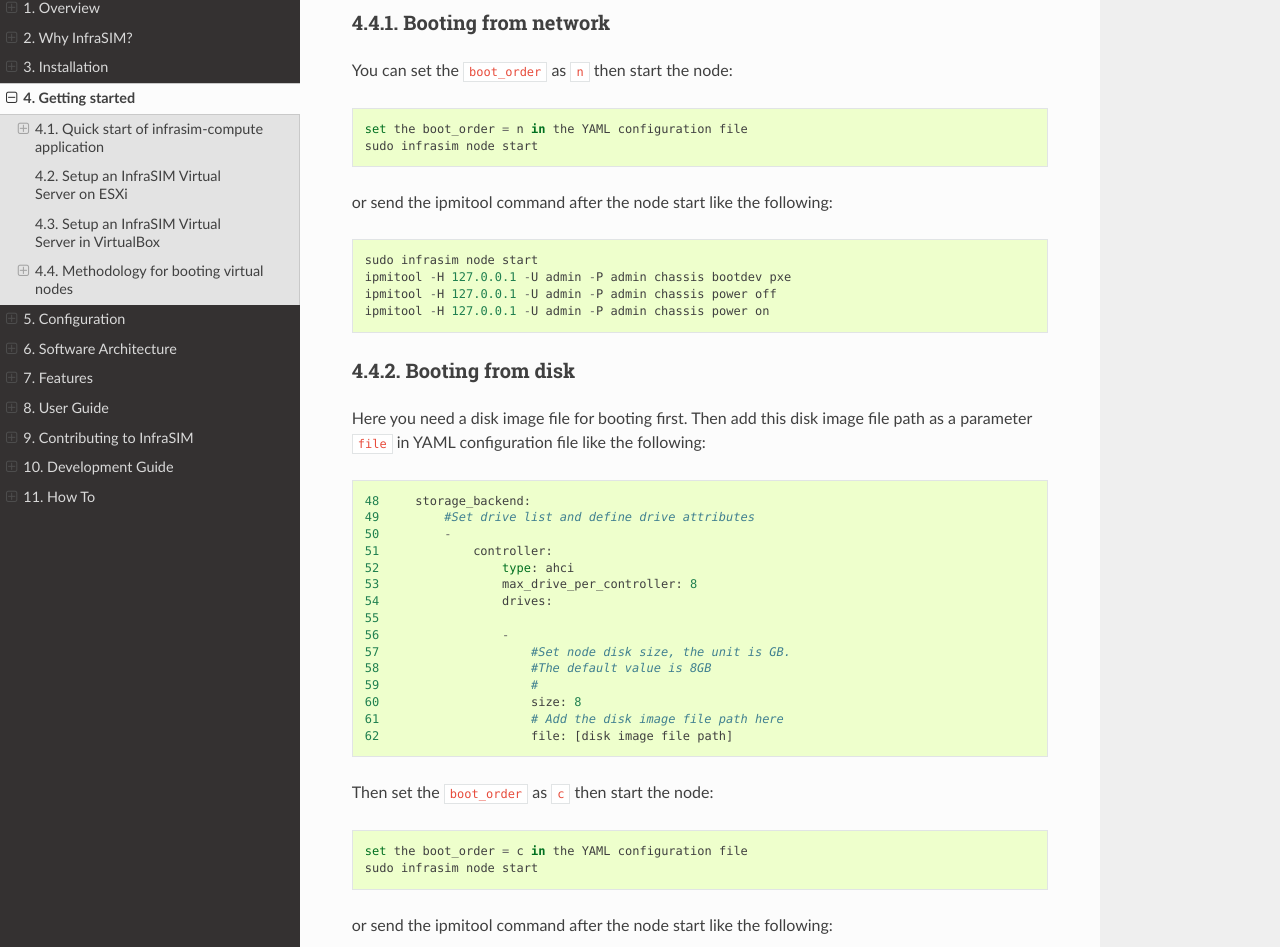
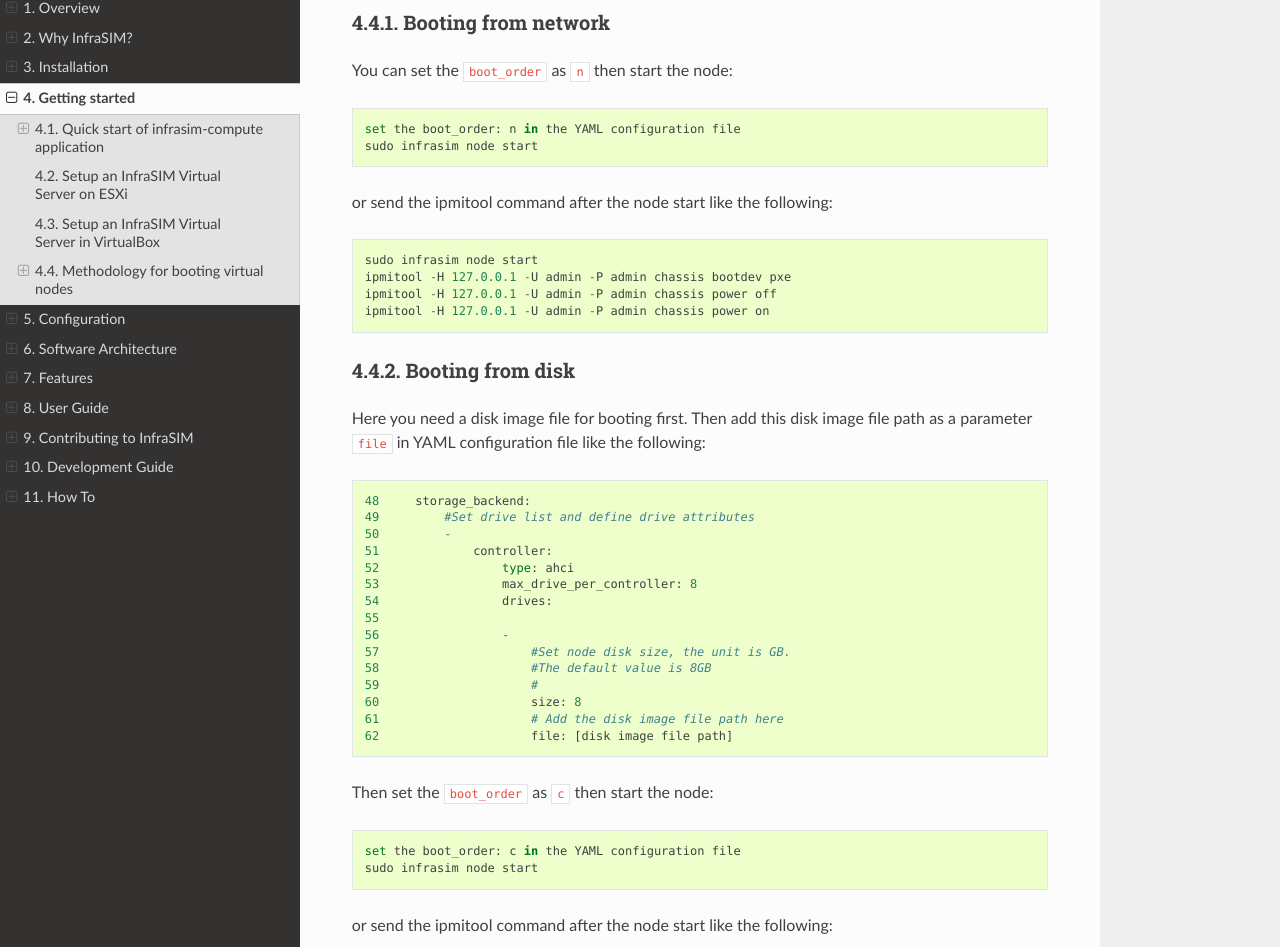
Before and after one commit to InfraSIM/docs, a Sphinx documentation site: the page built from docs/get_start.rst, in a window 1280 px wide and 1400 px high, scrolled down 4890 px. Shown: the part 138-1085 px from the top of the window. Built offline with Sphinx 7.4.7 and the Read the Docs theme 2.0.0, drawn with Linux system fonts in a browser that asks for light colours.

```diff
--- a/docs/get_start.rst
+++ b/docs/get_start.rst
@@ -179,7 +179,7 @@ Booting from network
 
 You can set the ``boot_order`` as ``n`` then start the node::
 
-    set the boot_order = n in the YAML configuration file
+    set the boot_order: n in the YAML configuration file
     sudo infrasim node start
 
 or send the ipmitool command after the node start like the following::
@@ -212,7 +212,7 @@ Here you need a disk image file for booting first. Then add this disk image file
 
 Then set the ``boot_order`` as ``c`` then start the node::
 
-    set the boot_order = c in the YAML configuration file
+    set the boot_order: c in the YAML configuration file
     sudo infrasim node start
 
 or send the ipmitool command after the node start like the following::
@@ -262,10 +262,9 @@ There are two ways to boot from cdrom. Both need to add the iso file path in the
         78 bmc:
         79     interface: ens192
 
-
 After either way, set the ``boot_order`` as ``d`` then start the node::
 
-    set the boot_order = d in the YAML configuration file
+    set the boot_order: d in the YAML configuration file
     sudo infrasim node start
 
 or send the ipmitool command after the node start like the following::
```
